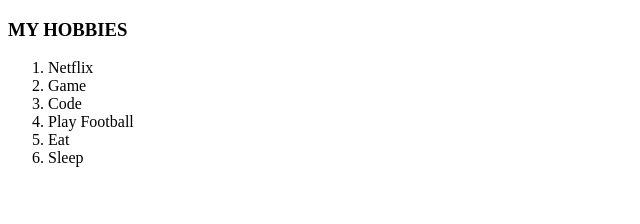
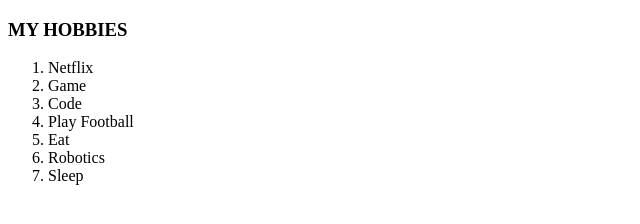
Before and after one commit to kingmuja12/cv, a plain HTML site: page hobbies.html in a window 1280 px wide. Shown: the full height of the page, 0-640 px from the left. Drawn offline with Linux system fonts and the light colour scheme.

Commit message:
Update hobbies.html

```diff
--- a/hobbies.html
+++ b/hobbies.html
@@ -12,6 +12,7 @@
       <li>Code</li>
       <li>Play Football</li>
       <li>Eat</li>
+      <li>Robotics</li>
       <li>Sleep</li>
     </ol>
   </body>
```
